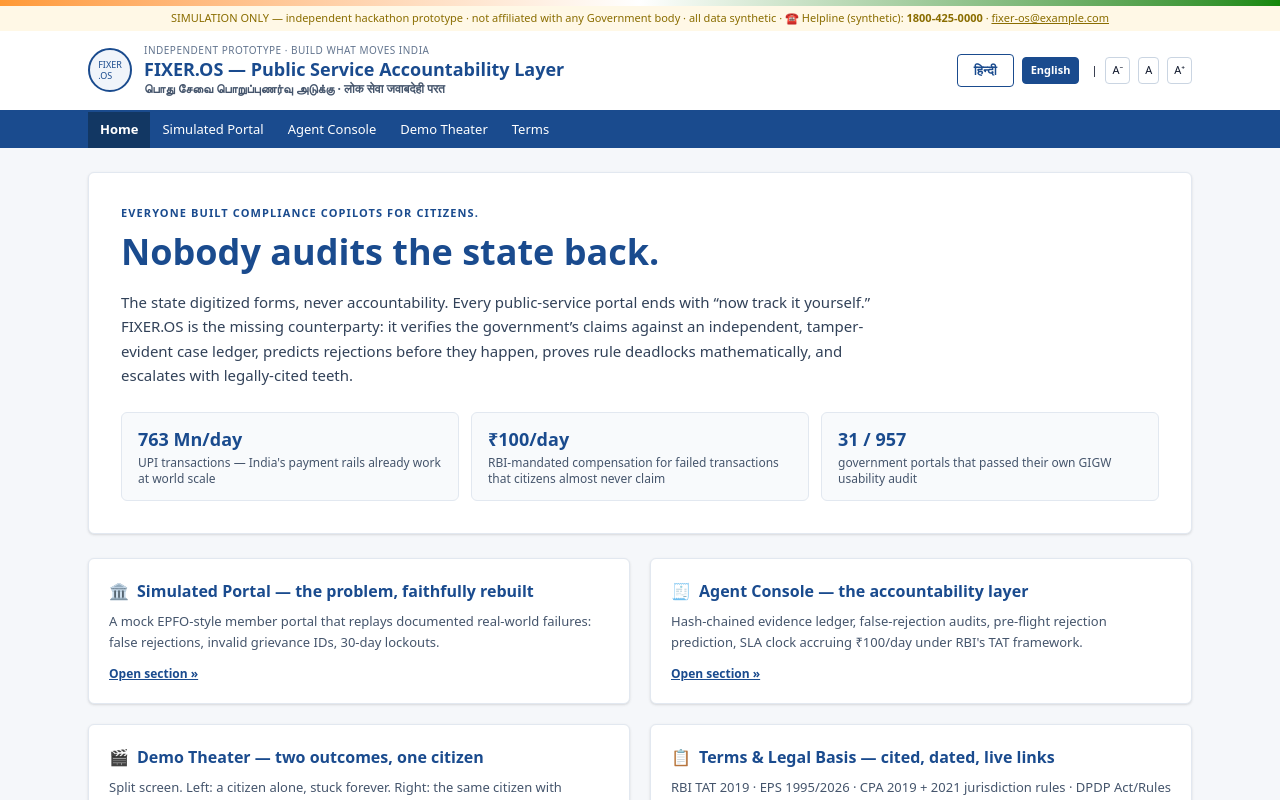
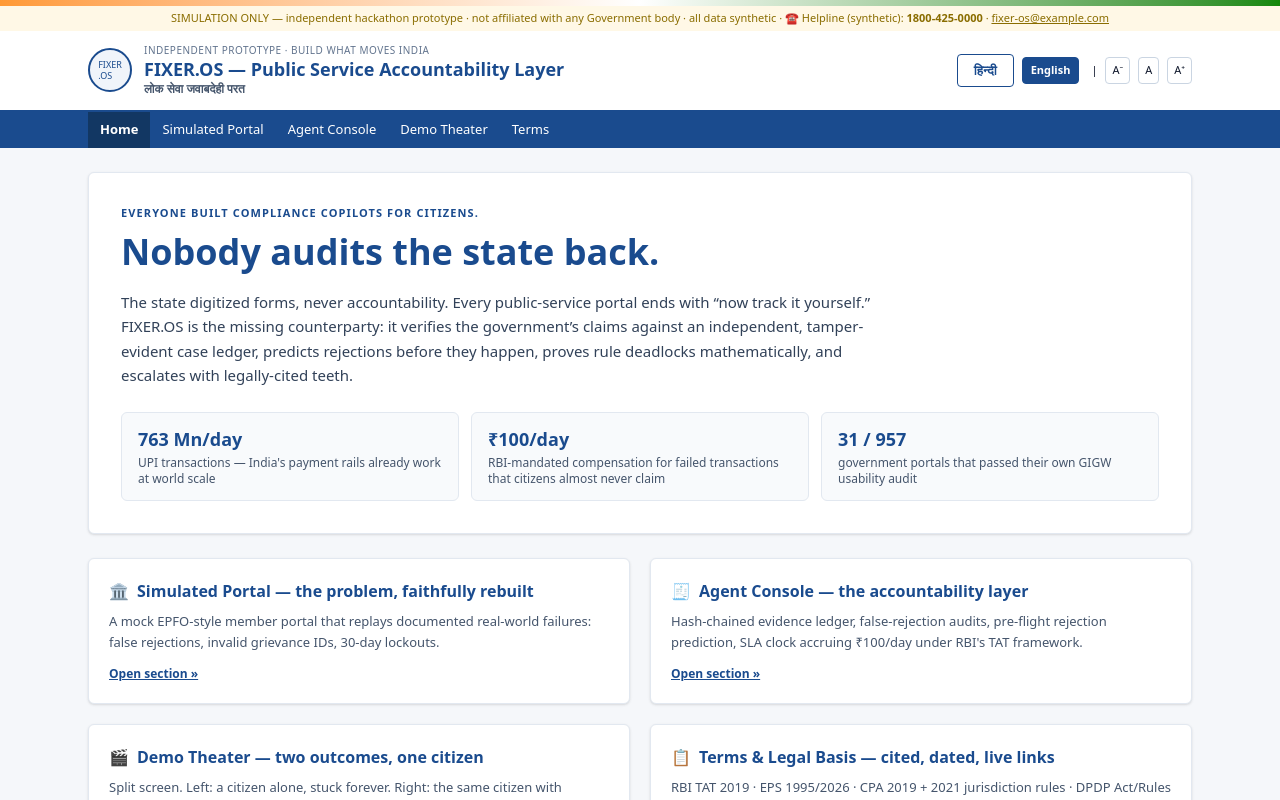
Before and after one commit to crazyhrzero8/fixer-os, a Next.js app: page / in a window 1280 px wide. Shown: the top 800 px of the page. Built offline with nearby package versions, Linux system fonts and the light colour scheme.

Commit message:
fix: remove Tamil per request — Hindi-only subtitle, drop Tamil font
User: no Tamil anywhere. Header now shows only the Hindi subtitle line (लोक सेवा जवाबदेही परत); font stack drops Noto Sans Tamil, keeps Devanagari for हिन्दी toggle.

```diff
--- a/app/globals.css
+++ b/app/globals.css
@@ -8,7 +8,7 @@ body {
   background: #f5f7fa;
   color: #0f172a;
   /* CMCHISTN-aligned stack: Inter-class system fonts + Indic scripts render natively */
-  font-family: Inter, "Noto Sans", "Noto Sans Devanagari", "Noto Sans Tamil",
+  font-family: Inter, "Noto Sans", "Noto Sans Devanagari",
     -apple-system, BlinkMacSystemFont, "Segoe UI", Roboto, Helvetica, Arial, sans-serif;
 }
 
--- a/app/govshell.tsx
+++ b/app/govshell.tsx
@@ -52,8 +52,8 @@ export function GovShell({ active, children }: { active: string; children: React
             <div>
               <p className="text-[10px] uppercase tracking-wider text-slate-500">{t(lang, "headerSub")}</p>
               <h1 className="text-lg font-bold leading-tight text-[#1a4b8e]">{t(lang, "headerTitle")}</h1>
-              {/* CMCHISTN pattern: Tamil name permanently visible alongside English */}
-              <p className="text-[12px] font-semibold text-slate-600" lang="ta">பொது சேவை பொறுப்புணர்வு அடுக்கு · लोक सेवा जवाबदेही परत</p>
+              {/* Hindi subtitle always visible (user: no Tamil) */}
+              <p className="text-[12px] font-semibold text-slate-600" lang="hi">लोक सेवा जवाबदेही परत</p>
             </div>
           </Link>
           <div className="flex items-center gap-2 text-[11px]">
```
